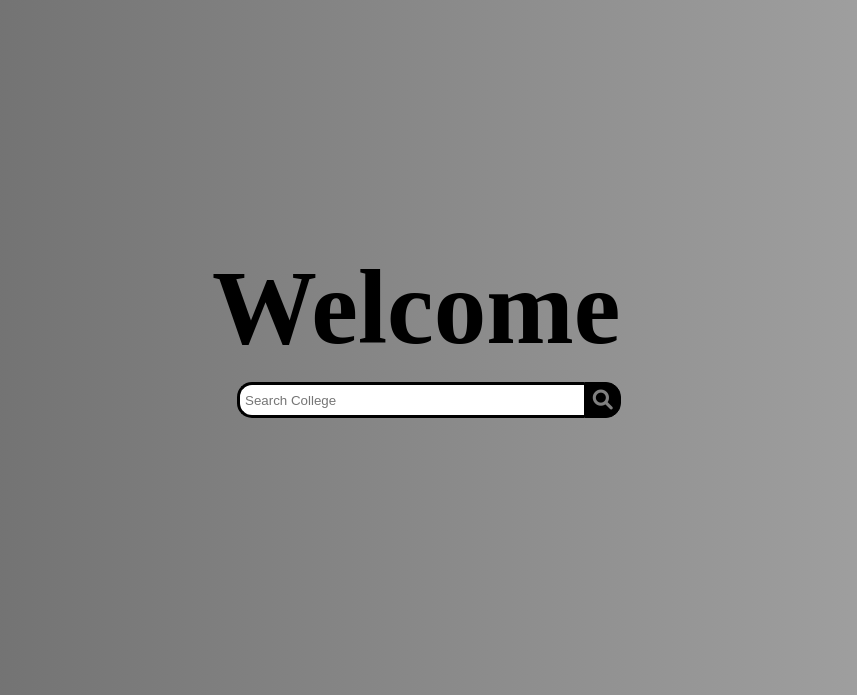
After one commit to Hypernap/College-predictor, a Django app: template templates/home1.html in a window 1280 px wide. The commit adds this page. Shown: the top 695 px of the page, without its empty margins (211-1068 px from the left). Run offline with Django 4.2, Linux system fonts and the light colour scheme; the template is opened without the code that fills it, so the values that code supplies are empty.

Commit message:
Intermidiate commit

```diff
--- a/app1/urls.py
+++ b/app1/urls.py
@@ -5,5 +5,6 @@ from . import views
 
 urlpatterns = [
     path('', views.home, name='home'),
-    path('add/',views.add,name='add')
+    path('add/',views.add,name='add'),
+    path('predict/',views.main,name='main')
 ]+ static(settings.MEDIA_URL,document_root=settings.MEDIA_ROOT)
--- a/collagepredictor/settings.py
+++ b/collagepredictor/settings.py
@@ -124,7 +124,7 @@ STATIC_URL = 'static/'
 
 DEFAULT_AUTO_FIELD = 'django.db.models.BigAutoField'
 MEDIA_URL = '/img/'
-MEDIA_ROOT = os.path.join(BASE_DIR, 'img')
+MEDIA_ROOT = ( 'img')
 
 STATIC_URL = 'static/'
-STATICFILES_DIRS = [os.path.join(BASE_DIR, 'static'),]
+STATICFILES_DIRS = [( 'static'),]
--- a/static/home.css
+++ b/static/home.css
@@ -10,5 +10,9 @@
 }
 
 .clg-img-container{
-    height: 100px;
+    height: 150px;
 }
+
+.card{
+    display: flex;
+}
--- /dev/null
+++ b/static/home1.css
@@ -0,0 +1,54 @@
+
+  .search {
+    width: 100%;
+    position: relative;
+    display: flex;
+  }
+  .content{
+    width: 100%;
+    position: absolute;
+    top: 20%;
+    right: 1%;
+    text-align: center;
+    color: black;
+    font-size: 70px;
+
+ }
+  .searchTerm {
+    width: 100%;
+    border: 3px solid black;
+    border-right: none;
+    padding: 5px;
+    height: 20px;
+    border-radius: 15px 0px 0px 15px;
+    outline: none;
+    color: black;
+  }
+
+  .searchTerm:focus{
+    color: black;
+  }
+
+  .searchButton {
+    width: 40px;
+    height: 36px;
+    border: 1px solid black;
+    background: black;
+    text-align: center;
+    color:grey;
+    border-radius: 0px 15px 15px 0px;
+    cursor: pointer;
+    font-size: 20px;
+  }
+
+  /*Resize the wrap to see the search bar change!*/
+  .wrap{
+    width: 30%;
+    position: absolute;
+    top: 50%;
+    left: 50%;
+    transform: translate(-50%, -50%);
+  }
+  .full{
+    background-image: linear-gradient(to left,darkgrey,dimgray);
+}
--- /dev/null
+++ b/templates/home1.html
@@ -0,0 +1,31 @@
+{% load static %}
+<!DOCTYPE html>
+<html lang="en" class ="full">
+<head>
+    <meta charset="UTF-8">
+    <meta http-equiv="X-UA-Compatible" content="IE=edge">
+    <meta name="viewport" content="width=device-width, initial-scale=1.0">
+    <link rel="stylesheet" href="{% static 'home1.css' %}?{% now "U" %}" />
+    <link rel="stylesheet" href="https://cdnjs.cloudflare.com/ajax/libs/font-awesome/6.0.0/css/all.min.css" integrity="sha512-9usAa10IRO0HhonpyAIVpjrylPvoDwiPUiKdWk5t3PyolY1cOd4DSE0Ga+ri4AuTroPR5aQvXU9xC6qOPnzFeg==" crossorigin="anonymous" referrerpolicy="no-referrer" />
+
+    <title>Collage Predictor</title>
+    <link rel = "icon" href = "http://127.0.0.1:8000/img/CollegePreDictor.png" />
+
+</head>
+<body>
+    <div class="banner">
+        <div class="content">
+            <h2>Welcome</h2>
+        </div>
+        <div class="wrap">
+            <div class="search">
+               <input type="text" class="searchTerm" placeholder="Search College">
+               <button type="submit" class="searchButton">
+                    <i class="fa-solid fa-magnifying-glass"></i>
+               </button>
+            </div>
+         </div>
+
+    </div>
+</body>
+</html>
```
Also changed, not shown: app1/views.py (+8 -4 lines), static/mainpage.css (added, +79 -0 lines), templates/mainpage.html (added, +46 -0 lines), db.sqlite3, img/22/bit.webp (added), img/22/kj.png (added), img/22/parul-university-vadodara-campus.jpg (added), img/22/pict.png (added), predict/img/22/bit.webp (added), predict/img/22/kj.png (added), predict/img/22/parul-university-vadodara-campus.jpg (added), predict/img/22/pce.png (added), predict/img/22/pict.png (added), predict/img/CollegePreDictor.png (added).
